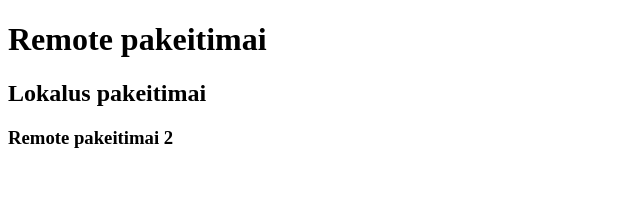
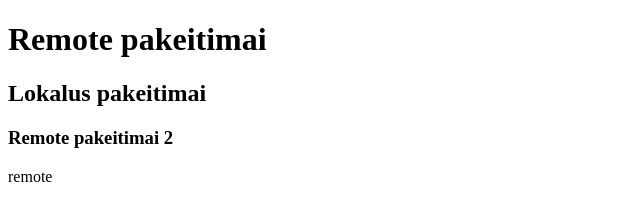
Before and after one commit to kirilvcs/versijavimas, a plain HTML site: page index.html in a window 1280 px wide. Shown: the full height of the page, 0-640 px from the left. Drawn offline with Linux system fonts and the light colour scheme.

Commit message:
Update index.html

```diff
--- a/index.html
+++ b/index.html
@@ -11,6 +11,7 @@
 	<h1>Remote pakeitimai</h1>
 	<h2>Lokalus pakeitimai</h2>
 	<h3>Remote pakeitimai 2</h3>
+	remote
 	<script src="assets/scripts/custom.js"></script>
 </body>
 </html>
```
